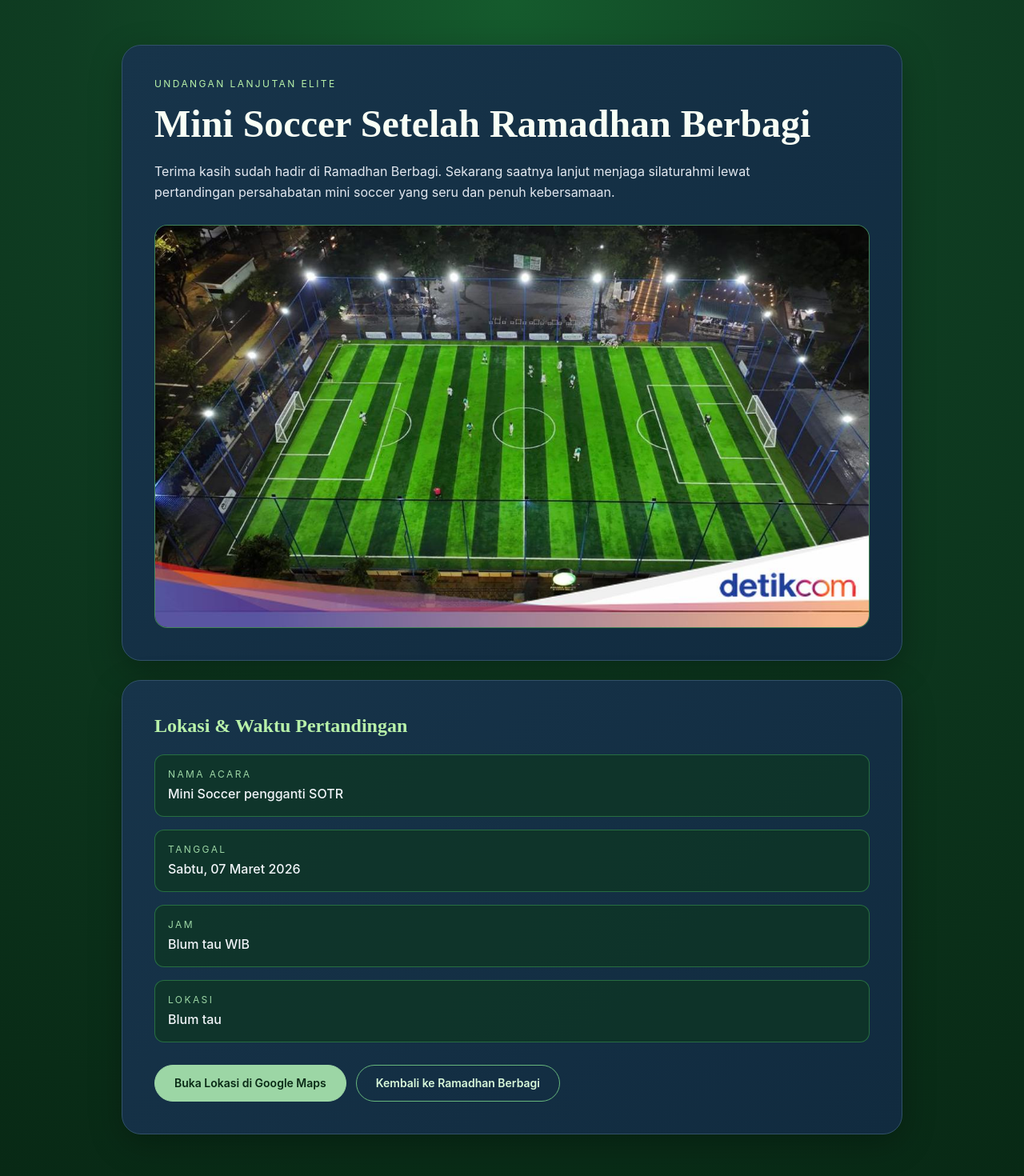
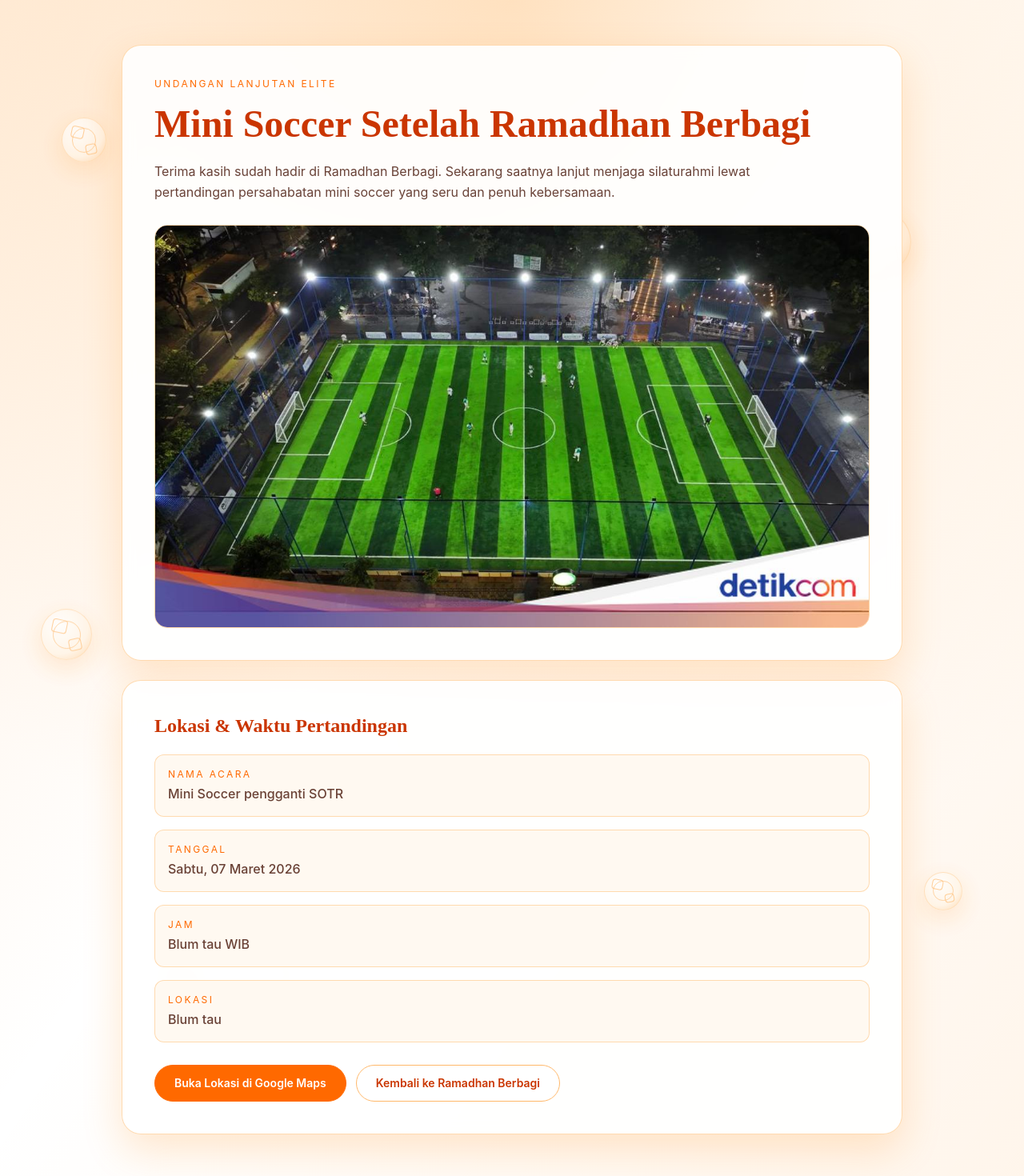
Before and after one commit to Bondzo/ELITE-berbagi, a Next.js app: page /MiniSoccer in a window 1280 px wide. Shown: the top 1470 px of the page at 80% size. Built offline with nearby package versions, Linux system fonts and the light colour scheme.

Commit message:
ui Mini soccer

```diff
--- a/app/MiniSoccer/page.tsx
+++ b/app/MiniSoccer/page.tsx
@@ -8,21 +8,61 @@ const miniSoccerDetails = [
   { label: "Lokasi", value: "Blum tau" },
 ];
 
+const floatingBalls = [
+  { top: "10%", left: "6%", size: "h-14 w-14", delay: "0s" },
+  { top: "18%", right: "11%", size: "h-20 w-20", delay: "0.8s" },
+  { top: "52%", left: "4%", size: "h-16 w-16", delay: "1.2s" },
+  { top: "74%", right: "6%", size: "h-12 w-12", delay: "0.4s" },
+  { top: "82%", left: "16%", size: "h-10 w-10", delay: "1.6s" },
+];
+
+const fieldLines = [
+  "top-[7%] left-[12%] h-10 w-24 rotate-12",
+  "top-[20%] right-[14%] h-8 w-20 -rotate-12",
+  "bottom-[16%] left-[22%] h-8 w-20 -rotate-6",
+  "bottom-[26%] right-[18%] h-10 w-24 rotate-6",
+];
+
+
 export default function MiniSoccerInvitationPage() {
   return (
-    <div className="relative min-h-screen overflow-hidden bg-[radial-gradient(circle_at_top,#155B2D_0%,#0F3D22_35%,#082915_100%)] text-slate-50">
-      <main className="mx-auto flex w-full max-w-5xl flex-col gap-6 px-4 py-10 sm:px-6 md:py-14">
-        <section className="glass-card rounded-3xl border border-[#2D7E46] p-6 md:p-10">
-          <p className="text-xs tracking-[0.2em] text-[#B8F1A9] uppercase">Undangan Lanjutan ELITE</p>
-          <h1 className="mt-3 font-display text-3xl leading-tight font-bold text-[#F8FFF5] sm:text-5xl">
+    <div className="relative min-h-screen overflow-hidden bg-white text-[#4A2B10]">
+      <div className="pointer-events-none absolute inset-0 bg-[radial-gradient(circle_at_top,#FFE5C7_0%,#FFF5E9_28%,#FFFFFF_70%)]" />
+      <div className="pointer-events-none absolute inset-0 bg-[linear-gradient(125deg,rgba(255,150,44,0.14)_0%,rgba(255,255,255,0)_42%,rgba(255,132,0,0.08)_100%)]" />
+
+      {floatingBalls.map((ball, index) => (
+        <div
+          key={index}
+          className={`pointer-events-none absolute ${ball.size} animate-[float_6s_ease-in-out_infinite] rounded-full border border-orange-200/80 bg-[radial-gradient(circle_at_35%_30%,#FFFFFF_0%,#FFF4E6_62%,#FFD3A1_100%)] opacity-80 shadow-[0_10px_30px_rgba(255,145,31,0.22)]`}
+          style={{ ...ball, animationDelay: ball.delay }}
+          aria-hidden="true"
+        >
+          <div className="absolute inset-[22%] rounded-full border border-orange-300/70" />
+          <div className="absolute top-[18%] left-[20%] h-[28%] w-[30%] rotate-12 rounded-sm border border-orange-300/80" />
+          <div className="absolute right-[20%] bottom-[18%] h-[24%] w-[26%] -rotate-12 rounded-sm border border-orange-300/80" />
+        </div>
+      ))}
+
+      {fieldLines.map((lineClass, index) => (
+        <div
+          key={index}
+          className={`pointer-events-none absolute ${lineClass} rounded-full border-2 border-dashed border-orange-300/80 opacity-70`}
+          aria-hidden="true"
+        />
+      ))}
+
+      <main className="relative z-10 mx-auto flex w-full max-w-5xl flex-col gap-6 px-4 py-10 sm:px-6 md:py-14">
+        <section className="rounded-3xl border border-orange-200/90 bg-white/90 p-6 shadow-[0_20px_50px_rgba(255,138,20,0.2)] backdrop-blur-sm md:p-10">
+          <p className="text-xs tracking-[0.2em] text-orange-500 uppercase">Undangan Lanjutan ELITE</p>
+          <h1 className="mt-3 font-display text-3xl leading-tight font-bold text-orange-700 sm:text-5xl">
             Mini Soccer Setelah Ramadhan Berbagi
           </h1>
-          <p className="mt-4 max-w-3xl text-sm leading-relaxed text-slate-200 sm:text-base">
+          <p className="mt-4 max-w-3xl text-sm leading-relaxed text-orange-950/80 sm:text-base">
             Terima kasih sudah hadir di Ramadhan Berbagi. Sekarang saatnya lanjut menjaga silaturahmi lewat pertandingan
             persahabatan mini soccer yang seru dan penuh kebersamaan.
           </p>
 
-          <div className="mt-7 overflow-hidden rounded-2xl border border-[#67B77C]/60 bg-[#0E3720]">
+            <div className="mt-7 overflow-hidden rounded-2xl border border-orange-200 bg-orange-50">
             <Image
               src="/soccer.png"
               alt=""
@@ -34,12 +74,12 @@ export default function MiniSoccerInvitationPage() {
           </div>
         </section>
 
-        <section className="glass-card rounded-3xl border border-[#2D7E46] p-6 md:p-10">
-          <h2 className="font-display text-2xl font-semibold text-[#B8F1A9]">Lokasi & Waktu Pertandingan</h2>
-          <ul className="mt-5 space-y-4 text-sm text-slate-100 sm:text-base">
+        <section className="rounded-3xl border border-orange-200/90 bg-white/90 p-6 shadow-[0_20px_50px_rgba(255,138,20,0.2)] backdrop-blur-sm md:p-10">
+          <h2 className="font-display text-2xl font-semibold text-orange-700">Lokasi & Waktu Pertandingan</h2>
+          <ul className="mt-5 space-y-4 text-sm text-orange-950/80 sm:text-base">
             {miniSoccerDetails.map((item) => (
-              <li key={item.label} className="rounded-xl border border-[#2D7E46]/80 bg-[#0E3720]/70 p-4">
-                <p className="text-xs tracking-[0.2em] text-[#9CD6A5] uppercase">{item.label}</p>
+              <li key={item.label} className="rounded-xl border border-orange-200/90 bg-orange-50/80 p-4">
+                <p className="text-xs tracking-[0.2em] text-orange-500 uppercase">{item.label}</p>
                 <p className="mt-1 font-medium">{item.value}</p>
               </li>
             ))}
@@ -48,13 +88,13 @@ export default function MiniSoccerInvitationPage() {
           <div className="mt-7 flex flex-col gap-3 sm:flex-row">
             <a
               href="https://maps.google.com/?q=ELITE+Arena+Mini+Soccer+Bandung"
-              className="rounded-full border border-[#9CD6A5] bg-[#9CD6A5] px-6 py-3 text-center text-sm font-semibold text-[#0A2A16] transition hover:bg-[#B8F1A9]"
+              className="rounded-full border border-orange-500 bg-orange-500 px-6 py-3 text-center text-sm font-semibold text-white transition hover:bg-orange-600"
             >
               Buka Lokasi di Google Maps
             </a>
             <Link
               href="/"
-              className="rounded-full border border-[#67B77C] bg-transparent px-6 py-3 text-center text-sm font-semibold text-[#D8F8DA] transition hover:bg-[#1B4D2B]"
+              className="rounded-full border border-orange-300 bg-white px-6 py-3 text-center text-sm font-semibold text-orange-700 transition hover:bg-orange-100"
             >
               Kembali ke Ramadhan Berbagi
             </Link>
--- a/app/globals.css
+++ b/app/globals.css
@@ -52,3 +52,14 @@ body {
   animation-timing-function: ease-in-out;
   animation-iteration-count: infinite;
 }
+
+
+@keyframes float {
+  0%,
+  100% {
+    transform: translateY(0px);
+  }
+  50% {
+    transform: translateY(-10px);
+  }
+}
```
